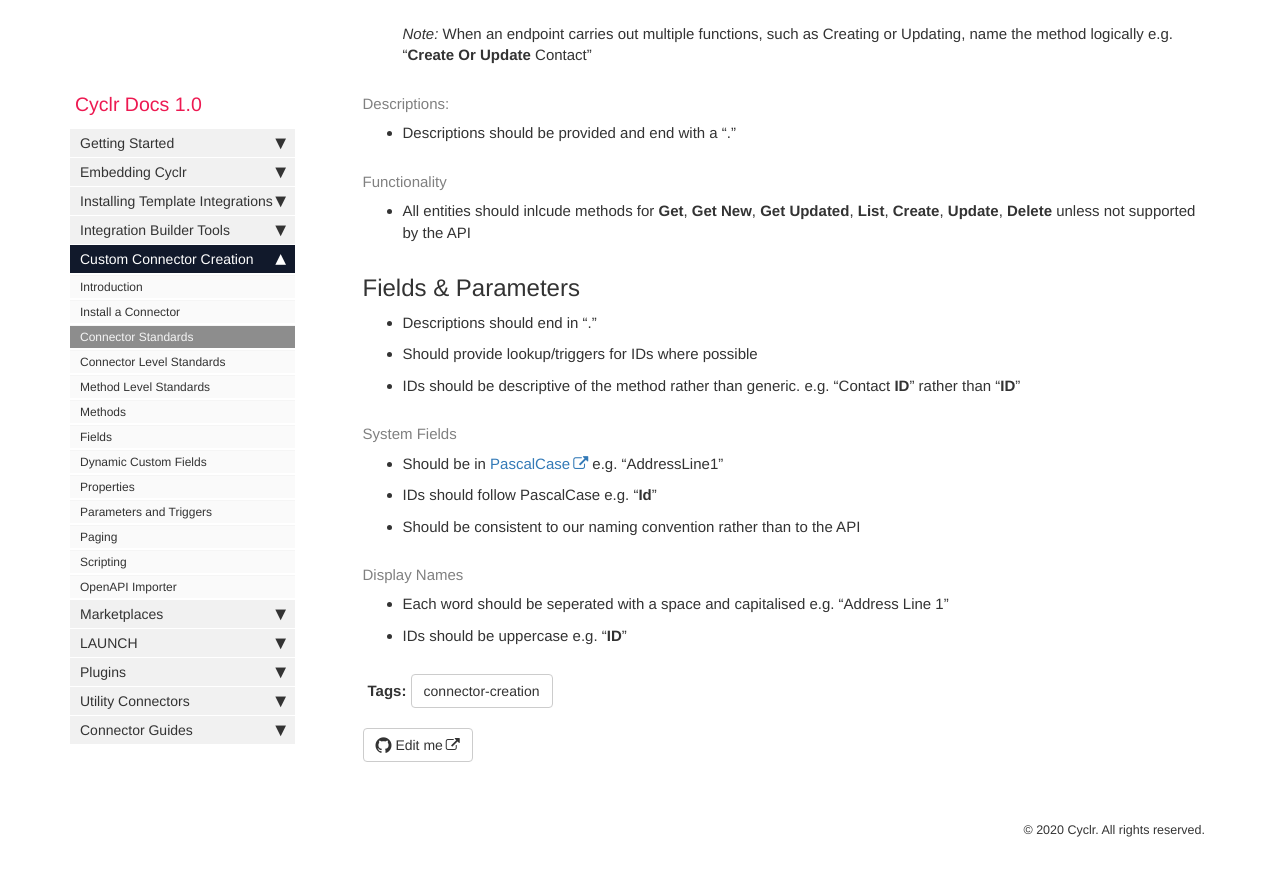
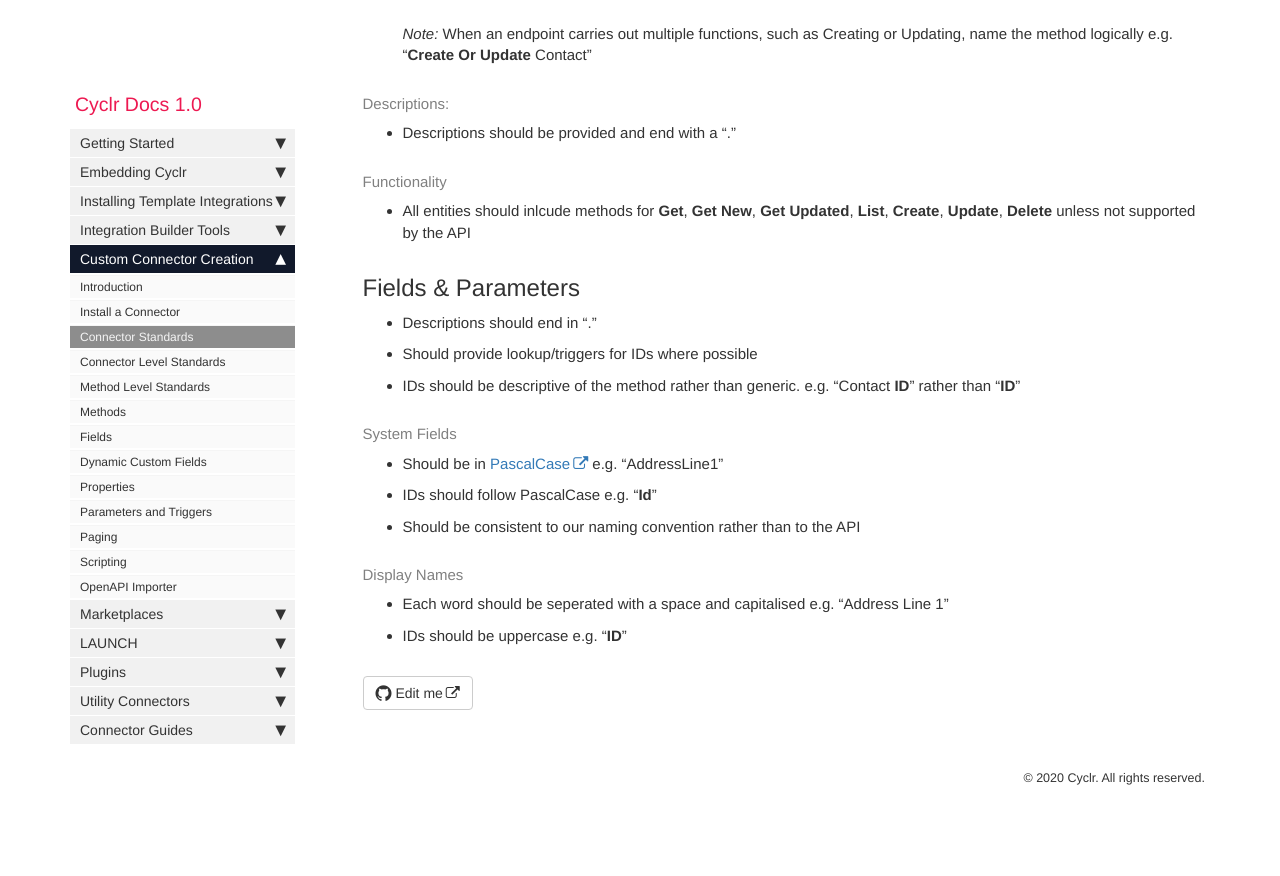
Before and after one commit to sneakysneak/docs, a Jekyll site: the page built from pages/custom-connectors/connector-standards.md, in a window 1280 px wide and 900 px high, scrolled down 1131 px. Shown: the top 876 px of the window. Built offline with Jekyll 4.4.1, drawn with Linux system fonts in a browser that asks for light colours; nearby versions of some CDN libraries; comment, search, counter and statistics services are not loaded; after the commit the page ends 1979 px from its top, so only the background shows below that.

Commit message:
Update connector-standards.md

```diff
--- a/pages/custom-connectors/connector-standards.md
+++ b/pages/custom-connectors/connector-standards.md
@@ -2,8 +2,8 @@
 title: Connector Standards
 sidebar: cyclr_sidebar
 permalink: connector-standards
-tags: [connector-creation]
 ---
+
 Cyclr Connector Standards Guide
 ---------------------------
 
```
